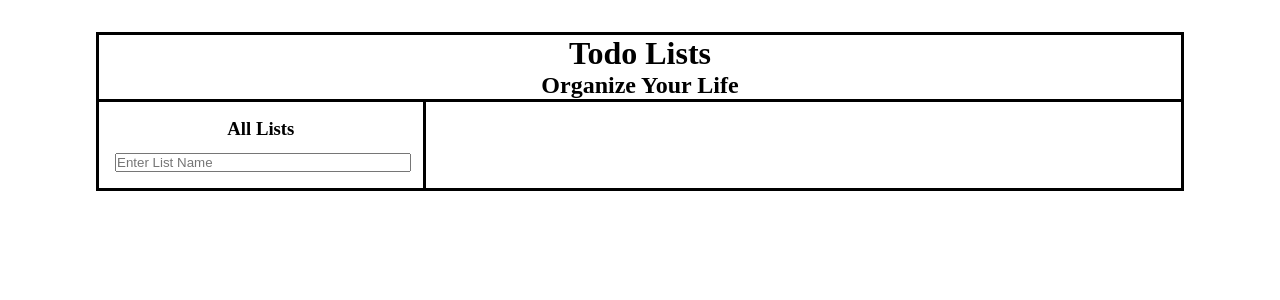
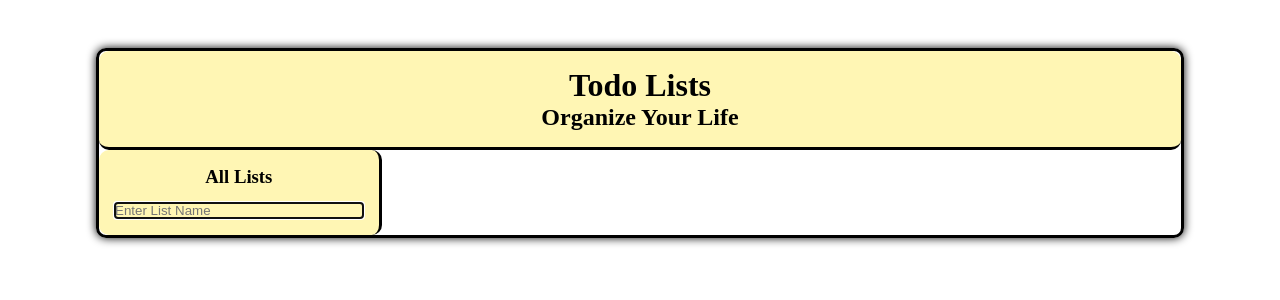
Before and after one commit to zacharyeinspanier/Todo_List, a React (Create React App) app: page / in a window 1280 px wide. Shown: the top 300 px of the page. Built offline with nearby package versions, Linux system fonts and the light colour scheme.

Commit message:
before chaning use state

```diff
--- a/public/index.html
+++ b/public/index.html
@@ -1,15 +1,13 @@
 <!DOCTYPE html>
 <html lang="en">
+
 <head>
   <meta charset="utf-8" />
   <link rel="icon" href="%PUBLIC_URL%/favicon.ico" />
   <meta name="viewport" content="width=device-width, initial-scale=1" />
   <link rel="stylesheet" href="%PUBLIC_URL%/main.css" />
   <meta name="theme-color" content="#000000" />
-    <meta
-      name="description"
-      content="Web site created using create-react-app"
-    />
+  <meta name="description" content="Web site created using create-react-app" />
   <link rel="apple-touch-icon" href="%PUBLIC_URL%/logo192.png" />
   <!--
       manifest.json provides metadata used when your web app is installed on a
@@ -28,13 +26,15 @@
     -->
   <title>React App</title>
 </head>
+
 <body>
+  <main>
     <header>
       <h1>Todo Lists</h1>
       <h2>Organize Your Life</h2>
 
     </header>
-    <main>
+
     <noscript>You need to enable JavaScript to run this app.</noscript>
     <div id="root"></div>
     <!--
@@ -46,6 +46,8 @@
 
       To begin the development, run `npm start` or `yarn start`.
       To create a production bundle, use `npm run build` or `yarn build`.
-    --></main>
+    -->
+  </main>
 </body>
+
 </html>
--- a/public/main.css
+++ b/public/main.css
@@ -7,13 +7,28 @@ body{
     padding: 0;
 }
 main{
+    margin-top: 3em;
     border-style: solid;
+    border-radius: 10px;
+    border-width: 3px;
+    box-shadow: 0 0 10px;
 }
 header{
-    margin-top: 2em;
-    border-style: solid;
-    border-bottom: none;
+    padding: 1em 0;
+    border-bottom: solid;
+    border-width: 3px;
+    background-color: rgb(255, 246, 180);
+    border-radius: 10px;
 }
 header h1, header h2{
     text-align: center;
 }
+button{
+    border: none;
+    background-color: transparent;
+    padding-left: .2em;
+}
+input{
+    border: none;
+    background-color: transparent;
+}
--- a/src/components/Add.js
+++ b/src/components/Add.js
@@ -16,6 +16,7 @@ const Add = ({ addListOrItem, placeHolderTxt }) => {
         onChange={(event) => setinputTxt(event.target.value)}
         placeholder={placeHolderTxt}
         type="text"
+        autoFocus
       ></input>
     </form>
   );
--- a/src/components/App.js
+++ b/src/components/App.js
@@ -6,20 +6,24 @@ import "../styles/TodoListApp.css"
 
 const App = () => {
   const [todoLists, setTodoLists] = useState([]);
-  const [selectedList, setSelectedList] = useState({ name: "", list: [] });
-
+  const [selectedList, setSelectedList] = useState({ name: "", content: {note: "", list:[]} });
+//  const [selectedList, setSelectedList] = useState({ name: "", content: {note: "", list:[{ value: '', strike: False}]});
   //adds a new todo list with name: value
   function addNewList(value) {
-    const newTodoList = [...todoLists, { name: value, list: [] }];
+    if(value ===""){
+      return;
+    }
+    const newTodoList = [...todoLists, { name: value, content: {note: "", list:[]} }];
     setTodoLists(newTodoList);
   }
+
   function deleteList(todoList) {
     //re-render happens when NEW object appears on state
     // It is necessary to create a NEW list
     const tempList = [...todoLists]
 
     if(todoList.name ===selectedList.name){
-      setSelectedList({ name: "", list: [] });
+      setSelectedList({ name: "", content: {note: "", list:[]} });
     }
 
     // Find the previous todo list
@@ -32,57 +36,25 @@ const App = () => {
     setTodoLists(tempList);
   }
 
-  function addListItem(item) {
-    //new list of items
-    const tempSelectedList = [...selectedList.list, item];
-    // update the list state
-    setSelectedList((selectedList) => ({
-      ...selectedList,
-      list: tempSelectedList,
-    }));
-  }
-
-  function deletListItem(item){
-    //get list items
-    const tempList = [...selectedList.list]
-
-    //Map through, find list item, remove
-    tempList.map((listItem, index) => {
-      if (listItem === item) {
-        tempList.splice(index,1);
-        return;
-      }
-    });
-
-    setSelectedList((selectedList) => ({
-      ...selectedList,
-      list: tempList
-    }));
-
-
-
-
-  }
 
   //saves previous todo list and retrevies the todo list with name value
   function selectNewList(todoList) {
-    const tempList = todoLists;
+    const newList = todoLists;
 
     // Find the previous todo list
-    tempList.map((item) => {
+    newList.map((item) => {
       if (item.name === selectedList.name) {
-        item.list = selectedList.list;
+        item.content.note = selectedList.content.note;
+        item.content.list = selectedList.content.list;
         return;
       }
     });
     //save the list
-    setTodoLists(tempList);
+    setTodoLists(newList);
     //set new list
+    console.log(todoList);
     setSelectedList(todoList);
   }
-
-
-
 
 
   return (
@@ -98,8 +70,7 @@ const App = () => {
       <div className='DisplayListContainer'>
         <DisplayList
           selectedList={selectedList}
-          addListItem={addListItem}
-          deletListItem={deletListItem}
+          setSelectedList={setSelectedList}
         />
       </div>
     </div>
--- a/src/components/DisplayList.js
+++ b/src/components/DisplayList.js
@@ -1,17 +1,16 @@
 import React from "react";
 import Add from "./Add";
 import Delete from "./Delete";
+import TextNote from "./TextNote";
 import "../styles/DisplayList.css";
 
-const DisplayList = ({ selectedList, addListItem, deletListItem }) => {
-  var addItemClassName = "";
-  if (selectedList.name === "") {
-    addItemClassName = "hide";
-  } else {
-    addItemClassName = "";
-  }
+const DisplayList = ({ selectedList, setSelectedList }) => {
 
-  function strikeItem(event) {
+  //State with list of strike keys
+
+
+  function handleClick(event, id) {
+    console.log(id);
     if (event.target.className === "") {
       event.target.className = "strikeThrough";
     } else {
@@ -20,28 +19,65 @@ const DisplayList = ({ selectedList, addListItem, deletListItem }) => {
     return;
   }
 
+  function deletListItem(item) {
+    //get list items
+    const newList = [...selectedList.content.list];
+
+    //Map through, find list item, remove
+    newList.map((listItem, index) => {
+      if (listItem === item) {
+        newList.splice(index, 1);
+        return;
+      }
+    });
+
+    setSelectedList((selectedList) => ({
+      ...selectedList,
+      content: { ...selectedList.content, list: newList },
+    }));
+  }
+
+  function addListItem(item) {
+    if(item === ""){
+      return;
+    }
+    //new list of items
+    const newList = [...selectedList.content.list, item];
+    // update the list state
+    setSelectedList((selectedList) => ({
+      ...selectedList,
+      content: { ...selectedList.content, list: newList },
+    }));
+  }
+
+  function updateNote(newNote) {
+    setSelectedList((selectedList) => ({
+      ...selectedList,
+      content: { ...selectedList.content, note: newNote },
+    }));
+  }
+
+  if(selectedList.name ===""){
+    return(<div></div>)
+  }
   return (
     <div className="SelectedListContainer">
       <h3>{selectedList.name}</h3>
+      <div className="ListContentContainer">
+        <TextNote selectedList={selectedList} updateNote={updateNote} />
         <ul>
-        {selectedList.list.map((element, index) => {
+          {selectedList.content.list.map((element, index) => {
             return (
               <div className="ListItemContainer">
-              <li
-                id={element + index}
-                key={element + index}
-                onClick={(event) => strikeItem(event)}
-              >
-                {element}
-              </li>
+                <li key={element+index}>{element}</li>
                 <Delete listOrItem={element} dltListOrItem={deletListItem} />
               </div>
             );
           })}
-        <li className={addItemClassName}>
           <Add addListOrItem={addListItem} placeHolderTxt="Enter Item Name" />
-        </li>
         </ul>
+      </div>
+
     </div>
   );
 };
--- /dev/null
+++ b/src/components/TextNote.js
@@ -0,0 +1,24 @@
+import React, { useState, useEffect } from "react";
+
+const TextNote = ({ selectedList, updateNote }) => {
+  const [note, setNote] = useState("");
+
+  useEffect(() => {
+    // setNote when selectedList is changed
+    setNote(selectedList.content.note);
+  }, [selectedList]);
+
+  // Set the initial value to note
+  // update selectedList.contet.note
+  return (
+    <textarea
+      className="note"
+      type="text"
+      placeholder="Type a note..."
+      value={note}
+      onChange={(event) => updateNote(event.target.value)}
+    />
+  );
+};
+
+export default TextNote;
--- a/src/styles/DisplayList.css
+++ b/src/styles/DisplayList.css
@@ -1,6 +1,3 @@
-.SelectedListContainer input{
-    border-style: hidden;
-}
 
 .SelectedListContainer{
     text-align: center;
@@ -9,22 +6,30 @@
 .SelectedListContainer h3{
     padding-bottom: .5em;
 }
-.SelectedListContainer ul{
-    display: inline-block;
-    text-align: left;
+.ListContentContainer{
+    display: flex;
+    flex-direction: row;
+    justify-content: space-around;
+}
+.ListContentContainer ul{
+    align-content: left;
+    padding: 0 2em;
+}
+.ListContentContainer li{
+    margin-top: .25em;
+}
+.ListContentContainer input{
+    margin-top: 1em;
+}
+.note{
+    padding-bottom: 3em;
+    border: none;
+    font-family: Verdana, Geneva, Tahoma, sans-serif
+}
 
-}
-.SelectedListContainer li{
-    margin-top: .25em;
-
-}
-.SelectedListContainer li:last-child{
-    border-style: none;
-}
 .ListItemContainer{
     display: flex;
     justify-content: space-between;
-    flex-direction: row;
 }
 .ListItemContainer li:hover{
     text-decoration: line-through;
@@ -33,6 +38,3 @@
 .strikeThrough{
     text-decoration: line-through
 }
-.hide{
-    display: none;
-}
--- a/src/styles/ListManager.css
+++ b/src/styles/ListManager.css
@@ -31,5 +31,5 @@
 
 }
 .selectList {
-    background-color: lightgray;
+    background-color: white;
 }
--- a/src/styles/TodoListApp.css
+++ b/src/styles/TodoListApp.css
@@ -3,9 +3,12 @@
     flex-direction: row;
 }
 .AllListsSideMenu{
-    width: 30%;
+    width: 35%;
     border-right: solid;
+    background-color:rgb(255, 246, 180);
+    border-radius: 10px;
 }
 .DisplayListContainer{
-    width: 70%;
+    border-radius: 10px;
+    width: 100%
 }
```
Also changed, not shown: ToDo.txt (deleted), plan.txt (deleted). Lines whose indentation alone changed are shown as unchanged.
